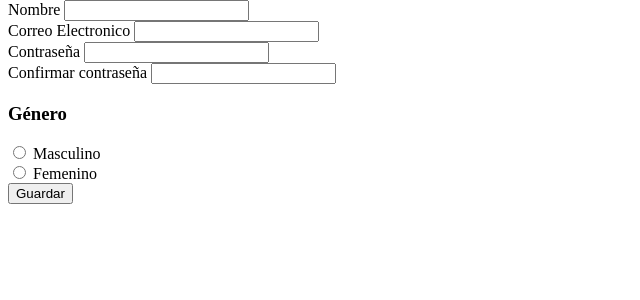
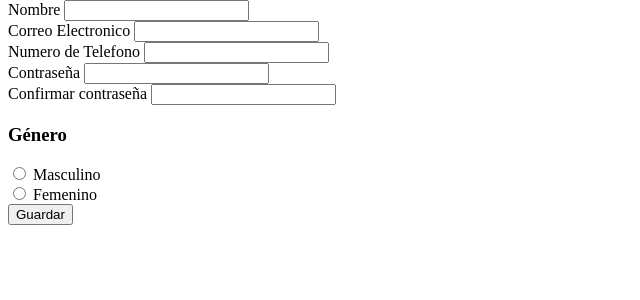
Before and after one commit to Atzel73/axel_prueba_php, a PHP site: page /form_agregar_usuario.php in a window 1280 px wide. Shown: the part 98-398 px from the top of the page, without its empty margins (0-640 px from the left). Run offline with PHP 8.4, Linux system fonts and the light colour scheme; the visitor is signed in with stand-in values (Sample User, id 1).

Commit message:
numero telefonico -> no funciona

```diff
--- a/form_agregar_usuario.php
+++ b/form_agregar_usuario.php
@@ -36,6 +36,10 @@ if (!isset($_SESSION['login_user'])) {
                 <input type="email" name="email" id="email">
             </div>
             <div>
+                <label for="numero_telefono">Numero de Telefono</label>
+                <input type="text" name="numero_telefono" id="numero_telefono">
+            </div>
+            <div>
                 <label for="contrasena">Contraseña</label>
                 <input type="password" name="contrasena" id="contrasena">
             </div>
--- a/index.php
+++ b/index.php
@@ -40,6 +40,7 @@ if (!isset($_SESSION['login_user'])) {
                 <th>ID</th>
                 <th>NOMBRE</th>
                 <th>EMAIL</th>
+                <th>TELEFONO</th>
                 <th>GENERO</th>
                 <th>FECHA DE UNION</th>
                 <th>ACCIONES</th>
@@ -51,6 +52,7 @@ if (!isset($_SESSION['login_user'])) {
                             <td>{$usuario['id']}</td>
                             <td>{$usuario['nombre_usuario']}</td>
                             <td>{$usuario['email']}</td>
+                            <td>{$usuario['numero_telefono']}</td>
                             <td>{$usuario['genero']}</td>
                             <td>{$usuario['creado_en']}</td>
                             <td>
--- a/js/crear_usuario.js
+++ b/js/crear_usuario.js
@@ -5,8 +5,13 @@ $(form).submit(function (e) {
     const nombre_usuario = $('#nombre').val();
     const email = $('#email').val();
     const genero = $('input[name="genero"]:checked').val();
+    const numero_telefono = $('#numero_telefono').val();
     const contrasena = $('#contrasena').val();
 
+    if (!nombre_usuario || !email || !genero || !numero_telefono || !contrasena) {
+        alert('Por favor, completa todos los campos.');
+        return;
+    }
 
     $.ajax({
         url: './script_registrar_usuario.php',
@@ -15,10 +20,12 @@ $(form).submit(function (e) {
             nombre: nombre_usuario,
             email: email,
             genero: genero,
+            numero_telefono: numero_telefono,
             contrasena: contrasena
         },
         success: function (response) {
             location.reload();
+
             alert("Usuario creado exitosamente");
         },
         error: function (xhr, status, error) {
--- a/script_registrar_usuario.php
+++ b/script_registrar_usuario.php
@@ -7,6 +7,7 @@ if ($_SERVER['REQUEST_METHOD'] === 'POST') {
     $nombre_usuario = htmlspecialchars($_POST['nombre']);
     $email = htmlspecialchars($_POST['email']);
     $genero = htmlspecialchars($_POST['genero']);
+    $numero_telefono = htmlspecialchars($_POST['numero_telefono']);
     $contrasena = $_POST['contrasena'];
 
 
@@ -18,10 +19,10 @@ if ($_SERVER['REQUEST_METHOD'] === 'POST') {
 
     $hashed_password = password_hash($contrasena, PASSWORD_BCRYPT);
 
-    $stmt = $conn->prepare("INSERT INTO usuarios (nombre_usuario, email, genero, contrasena) VALUES (?, ?, ?, ?)");
+    $stmt = $conn->prepare("INSERT INTO usuarios (nombre_usuario, email, genero, numero_telefono, contrasena) VALUES (?, ?, ?, ?,?)");
 
 
-    if ($stmt->execute([$nombre_usuario, $email, $genero, $hashed_password])) {
+    if ($stmt->execute([$nombre_usuario, $email, $genero, $numero_telefono, $hashed_password])) {
         echo json_encode(['status' => 'success', 'message' => 'Usuario agregado con éxito']);
     } else {
         $errorInfo = $stmt->errorInfo();
```
